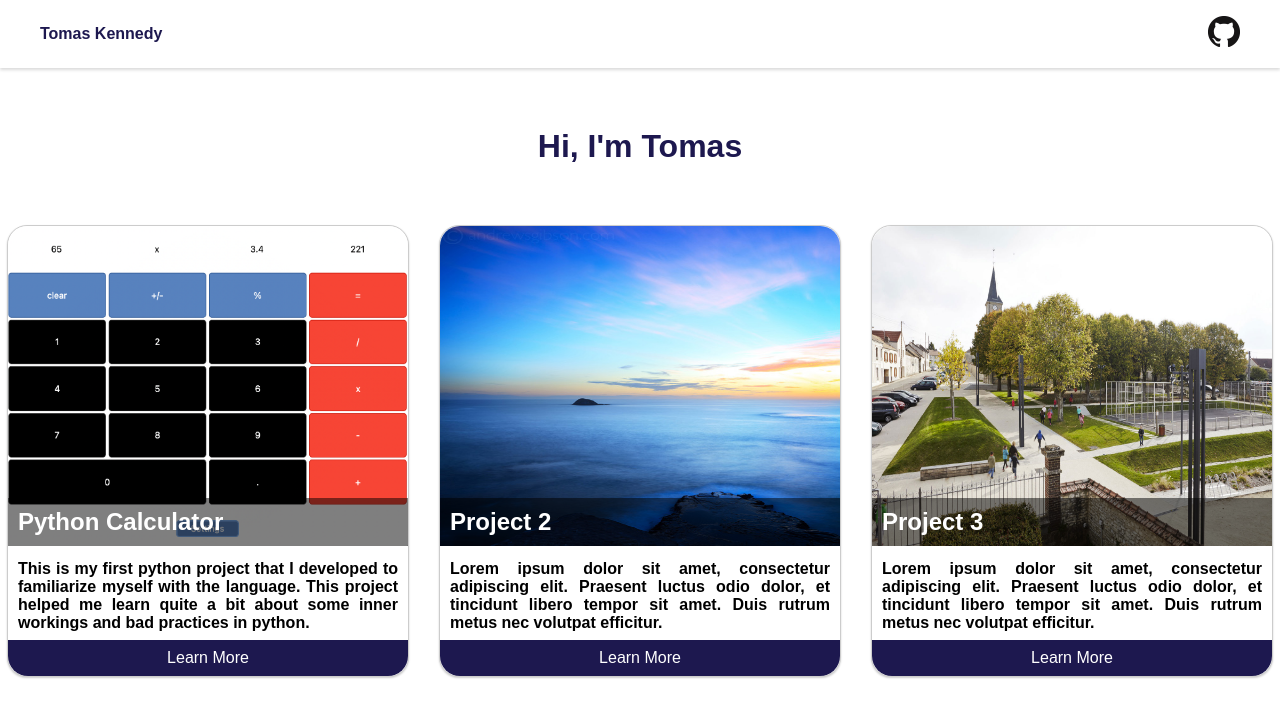
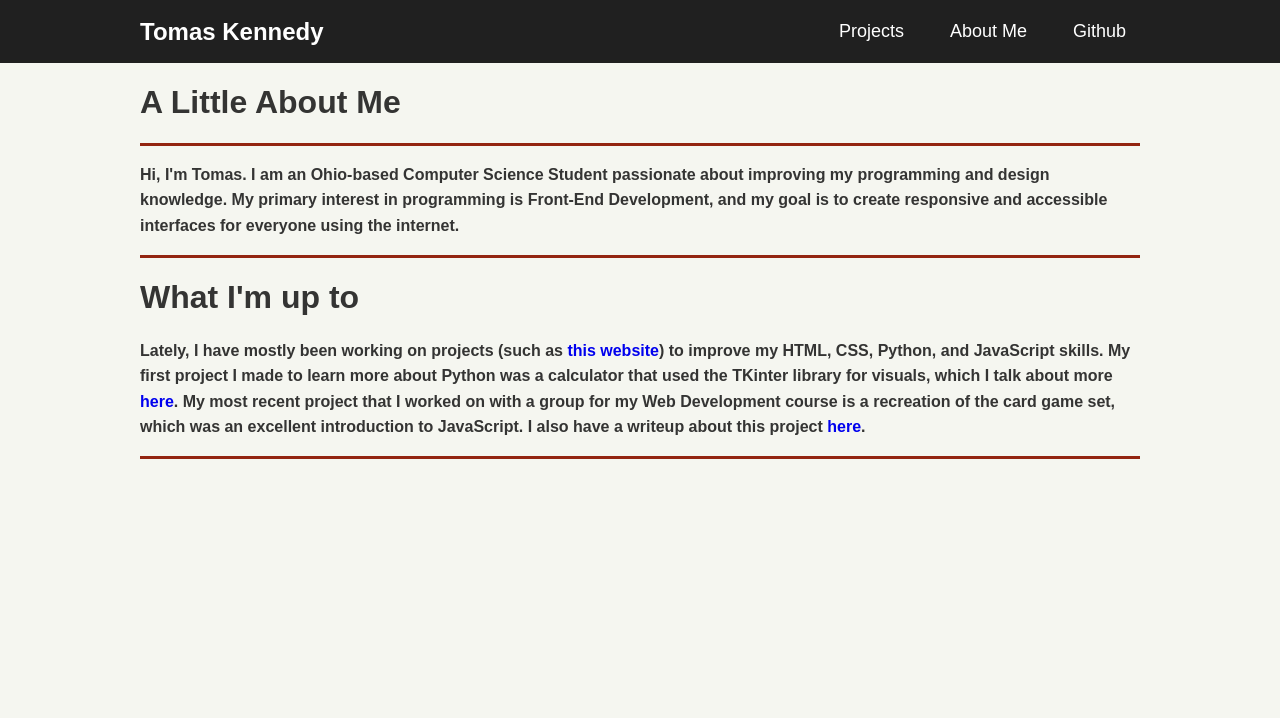
Before and after one commit to tomasmkennedy/PortfolioSite, a plain HTML site: page index.html in a window 1280 px wide. Drawn offline with Linux system fonts and the light colour scheme.

Commit message:
Overhauled website format, added some content about a project, cleaned up styles.css

```diff
--- a/index.html
+++ b/index.html
@@ -11,46 +11,47 @@
 </head>
 
 <body>
-    <!-- NAVAGATION BAR -->
-    <div class="navbar">
-        <div class="nav-item-1">
-            <header id="navbar-title"><b>Tomas Kennedy</b></header>
-        </div>
-        <div class="nav-item-2">
-            <ul class="navbar-list">
-                <li class="navbar-item"><a class="navbar-link" href="https://github.com/tomasmkennedy">
-                        <img alt="Github" src="images/GitHub-Mark-32px.png">
-                    </a></li>
+    <nav class="navbar">
+        <div class="wrapper">
+            <!-- LOGO -->
+            <div class="navbar-logo"><a href="index.html">Tomas Kennedy</a></div>
+            <!-- NAVIGATION MENU -->
+            <ul class="navbar-items">
+                <input type="checkbox" id="checkbox_toggle" />
+                <label for="checkbox_toggle" class="hamburger">&#9776;</label>
+                <div class="menu">
+                    <li><a href="/">Projects</a></li>
+                    <li><a href="/">About Me</a></li>
+                    <li><a href="https://github.com/tomasmkennedy">Github</a></li>
+                </div>
             </ul>
         </div>
-    </div>
-    <div class="intro">
-        <h1 id="intro-header">Hi, I'm Tomas</h1>
-        <!-- <h4>I am an Ohio-based Computer Science Student passionate about improving my programming and design knowledge -->
-        </h4>
-    </div>
-    <div class="cards-container">
-        <div class="card">
-            <h2 id="card-header">Python Calculator</h2>
-            <h4 id="card-description">This is my first python project that I developed to familiarize myself
-                with the language. This project helped me learn quite a bit about some inner
-                workings and bad practices in python.</h4>
-            <div class="card-picture"><img alt="placeholder" src="images/calculator.png"></div>
-            <div class="card-info">Learn More</div>
-        </div>
-        <div class="card">
-            <h2 id="card-header">Project 2</h2>
-            <h4 id="card-description">Lorem ipsum dolor sit amet, consectetur adipiscing elit. Praesent luctus odio
-                dolor, et tincidunt libero tempor sit amet. Duis rutrum metus nec volutpat efficitur.</h4>
-            <div class="card-picture"><img alt="placeholder" src="images/stock2.jpg"></div>
-            <div class="card-info">Learn More</div>
-        </div>
-        <div class="card">
-            <h2 id="card-header">Project 3</h2>
-            <h4 id="card-description">Lorem ipsum dolor sit amet, consectetur adipiscing elit. Praesent luctus odio
-                dolor, et tincidunt libero tempor sit amet. Duis rutrum metus nec volutpat efficitur.</h4>
-            <div class="card-picture"><img alt="placeholder" src="images/stock3.jpg"></div>
-            <div class="card-info">Learn More</div>
+    </nav>
+    <div class="wrapper">
+        <div class="content">
+            <h1>A Little About Me</h1>
+            <hr>
+            <p> Hi, I'm Tomas. I am an Ohio-based Computer Science Student passionate about improving my programming and
+                design knowledge.
+                My primary interest in programming is Front-End Development, and my goal is to create responsive and
+                accessible
+                interfaces for everyone using the internet.
+            </p>
+            <hr>
+            <h1>What I'm up to</h1>
+            <p>
+                Lately, I have mostly been working on projects (such as <a href="sitedev.html">this website</a>) to
+                improve
+                my HTML, CSS, Python,
+                and JavaScript skills. My first project I made to learn more about Python was a calculator that used
+                the
+                TKinter library for visuals, which I talk about more <a href="calculator.html">here</a>. My most
+                recent
+                project that I worked on with a group for my Web Development course is a recreation of the card game
+                set, which was an excellent introduction to JavaScript. I also have a writeup about this project
+                <a href="set.html">here</a>.
+            </p>
+            <hr>
         </div>
     </div>
 </body>
--- a/style.css
+++ b/style.css
@@ -1,111 +1,143 @@
+:root {
+    --accent: #932510;
+    --gray: #343433;
+    --darkGray: #202020;
+}
+
 body {
-    background-color: #fff;
-    color: #000;
+    background-color: #f5f6f0;
+    color: var(--gray);
     font-family: sans-serif;
     margin: 0px;
 }
 
-/* NAVBAR */
-.navbar {
-    display: flex;
-    justify-content: space-between;
-    align-items: center;
-    background-color: transparent/*#FFFFFF*/;
-    box-shadow: 0px 2px 3px rgba(0, 0, 0, 0.15);
+a:link {
+    text-decoration: none;
+}
+a:visited {
+    color: #00f;
+    text-decoration: none;
+}
+a:hover {
+    text-decoration: underline;
+    color: var(--gray);
+}
+a:active {
+     text-decoration: underline;
+     color: var(--gray);
 }
 
-.navbar-list {
-    list-style: none;
-    margin-right: 40px;
+li {
+ list-style: none;
 }
 
-#navbar-title {
-    color: #1d184f;
-    margin-left: 40px;
+p {
+    font-size: 1em;
+    font-weight: bold;
+    line-height: 1.6;
 }
 
-.navbar-link {
-    text-decoration: none;
-    color: #000;
-}
-.navbar-link:hover img{
-    transition: .5s ease;
-    transform: scale(1.05);
-    opacity: 0.5;
+hr {
+    height: 3px;
+    background-color: var(--accent);
+    border: none;
 }
 
-.intro {
-    margin: auto;
-    width: 80%;
-    padding: 10px;
-    text-align: center;
+.navbar {
+    background-color: var(--darkGray);
+}
+.wrapper {
+    display: flex;
+    align-items: center;
+    justify-content: space-between;
+    margin-right: auto;
+    margin-left: auto;
+    padding-right: 15px;
+    padding-left: 15px;
+    max-width: 1000px;
 }
 
-#intro-header {
-    margin: 20px auto;
-    color: #1d184f;
-    width: auto;
-    height: auto;
-    padding: 30px;
+/* NAVBAR MENU */
+.menu {
+    display: flex;
+    gap: 1em;
+    font-size: 18px;
+}
+.menu li:hover {
+    text-decoration: none;
+    border-radius: 5px;
+    transition: 0.3s ease;
+}
+.menu li {
+    padding: 5px 14px;
 }
 
-.cards-container {
-    display: grid;
-    grid-template-columns: repeat(auto-fit, minmax(400px, 1fr));
-    justify-items: center;
-    grid-gap: 1rem;
-    margin: 1fr 1fr;
+.navbar-items a {
+    color: #fff;
+    text-decoration: none;
 }
 
-.card {
-    position: relative;
-    width: 400px;
-    height: 450px;
-    background-color: white;
-    border: 1px solid #ccc;
-    border-radius: 20px;
-    box-shadow: 0 1px 2px rgba(0, 0, 0, 0.2);
-    padding: 0px;
+.navbar-items a:hover {
+    color: #fff;
+    text-decoration: underline;
 }
 
-#card-header {
-    position: absolute;
-    width: 400px;
-    z-index: 2;
-    background: rgba(0, 0, 0, .50);
-    bottom: 24.5%;
-    text-indent: 10px;
-    padding-top: 10px;
-    padding-bottom: 10px;
+.navbar-logo a {
     color: white;
-}
-#card-description {
-    position: absolute;
-    top: 72%;
-    margin: 10px 10px;
-    text-align: justify;
+    font-size: 24px;
+    font-weight: bolder;
 }
 
-.card-picture img {
-    position: absolute;
-    z-index: 1;
-    top: 0;
-    width: 400px;
-    height: 320px;
-    border-top-left-radius: 20px;
-    border-top-right-radius: 20px;
+input[type=checkbox]{
+ display: none;
 }
 
-.card-info {
-    position: absolute;
-    z-index: 2;
-    bottom: 0;
-    width: 400px;
-    background-color: #1d184f;
-    color: white;
-    text-align: center;
-    padding-top: 9px;
-    padding-bottom: 9px;
-    border-bottom-left-radius: 20px;
-    border-bottom-right-radius: 20px;
+/*HAMBURGER MENU*/
+.hamburger {
+ display: none;
+ font-size: 24px;
+ user-select: none;
 }
+
+/* MOBILE RESPONSIVENESS */
+@media (max-width: 768px) {
+.menu {
+ display: none;
+ position: absolute;
+ background-color: var(--darkGray);
+ right: 0;
+ left: 0;
+ text-align: center;
+ padding: 16px 0;
+}
+.menu li:hover {
+ display: inline-block;
+ background-color: #fff;
+ transition: 0.3s ease;
+}
+.menu li + li {
+ margin-top: 12px;
+}
+input[type=checkbox]:checked ~ .menu{
+ display: block;
+}
+.hamburger {
+ display: flex;
+ color: #fff;
+}
+.dropdown {
+ left: 50%;
+ top: 30px;
+ transform: translateX(35%);
+}
+.dropdown li:hover {
+ background-color: #fff;
+}
+}
+
+
+.content {
+    margin: auto;
+    align-self: center;
+    text-align: left;
+}
```
Also changed, not shown: calculator.html (added, +71 -0 lines), tree.html (added, +39 -0 lines), images/GitHub-Mark-Light-32px.png (added), images/GitHub-Mark-Light-64px.png (added), 1 other file.
